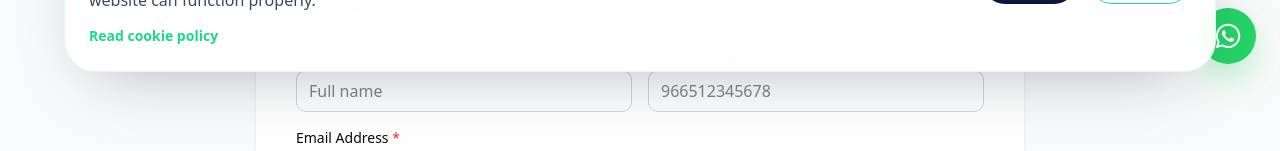
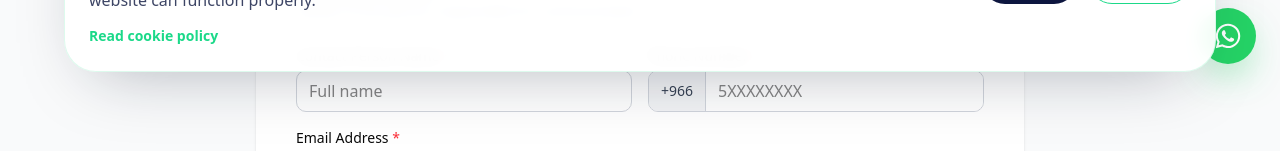
Before and after one commit to vego-group/vego-sa-website, a Next.js app: page /en/companies-register in a window 1280 px wide. Shown: the part 712-863 px from the top of the page. Built offline with nearby package versions, Linux system fonts and the light colour scheme; no server answers.

Commit message:
Update companies-register page

```diff
--- a/src/components/site/companies-register/companies-register-form.tsx
+++ b/src/components/site/companies-register/companies-register-form.tsx
@@ -6,7 +6,6 @@ import { zodResolver } from "@hookform/resolvers/zod";
 import { useTranslations } from "next-intl";
 import {
   companiesRegisterSchema,
-  normalizeSaudiPhone,
   type CompaniesRegisterSchema,
 } from "@/schemas/companies-register";
 import { useRegisterCompany } from "@/hooks/api/companies-register";
@@ -46,13 +45,7 @@ export const CompaniesRegisterForm = () => {
     setSubmitError(null);
 
     try {
-      // normalize phone to 9665XXXXXXXX before submit (matches schema regex)
-      const normalizedValues: CompaniesRegisterSchema = {
-        ...values,
-        contact_phone: normalizeSaudiPhone(values.contact_phone),
-      };
-
-      const response = await mutateAsync(normalizedValues);
+      const response = await mutateAsync(values);
 
       // safeApi returns { ok: boolean, status: number, data?, error?, message }
       if (!response.ok) {
@@ -144,8 +137,34 @@ export const CompaniesRegisterForm = () => {
             <input
               id="commercial_reg_no"
               type="text"
-              {...register("commercial_reg_no")}
-              placeholder="CR1234567890"
+              dir="ltr"
+              inputMode="numeric"
+              maxLength={10}
+              {...register("commercial_reg_no", {
+                setValueAs: (v) => String(v ?? "").replace(/\D/g, ""),
+              })}
+              onKeyDown={(e) => {
+                const allowedKeys = [
+                  "Backspace",
+                  "Delete",
+                  "Tab",
+                  "Escape",
+                  "Enter",
+                  "ArrowLeft",
+                  "ArrowRight",
+                  "ArrowUp",
+                  "ArrowDown",
+                  "Home",
+                  "End",
+                ];
+                if (allowedKeys.includes(e.key) || e.ctrlKey || e.metaKey) {
+                  return;
+                }
+                if (!/^\d$/.test(e.key)) {
+                  e.preventDefault();
+                }
+              }}
+              placeholder="1234567890"
               className="w-full rounded-lg border border-gray-300 px-3 py-2 outline-none focus:border-primary focus:ring-1 focus:ring-primary"
             />
             {errors.commercial_reg_no && (
@@ -163,7 +182,33 @@ export const CompaniesRegisterForm = () => {
             <input
               id="tax_id"
               type="text"
-              {...register("tax_id")}
+              dir="ltr"
+              inputMode="numeric"
+              maxLength={15}
+              {...register("tax_id", {
+                setValueAs: (v) => String(v ?? "").replace(/\D/g, ""),
+              })}
+              onKeyDown={(e) => {
+                const allowedKeys = [
+                  "Backspace",
+                  "Delete",
+                  "Tab",
+                  "Escape",
+                  "Enter",
+                  "ArrowLeft",
+                  "ArrowRight",
+                  "ArrowUp",
+                  "ArrowDown",
+                  "Home",
+                  "End",
+                ];
+                if (allowedKeys.includes(e.key) || e.ctrlKey || e.metaKey) {
+                  return;
+                }
+                if (!/^\d$/.test(e.key)) {
+                  e.preventDefault();
+                }
+              }}
               placeholder="300123456700003"
               className="w-full rounded-lg border border-gray-300 px-3 py-2 outline-none focus:border-primary focus:ring-1 focus:ring-primary"
             />
@@ -212,15 +257,70 @@ export const CompaniesRegisterForm = () => {
             <label htmlFor="contact_phone" className="mb-1 block text-sm font-medium">
               {t("fields.contactPhone")} <span className="text-red-500">*</span>
             </label>
-            <input
-              id="contact_phone"
-              type="tel"
-              dir="ltr"
-              {...register("contact_phone", {
-                setValueAs: (v) => normalizeSaudiPhone(v),
-              })}
-              placeholder="966512345678"
-              className="w-full rounded-lg border border-gray-300 px-3 py-2 outline-none focus:border-primary focus:ring-1 focus:ring-primary"
+            <Controller
+              name="contact_phone"
+              control={control}
+              render={({ field }) => {
+                // Strip the "966" prefix from the stored value to display only 9 digits
+                const localDigits = (field.value || "").replace(/^966/, "");
+
+                return (
+                  <div
+                    dir="ltr"
+                    className="flex items-stretch overflow-hidden rounded-lg border border-gray-300 focus-within:border-primary focus-within:ring-1 focus-within:ring-primary"
+                  >
+                    <span className="flex select-none items-center justify-center bg-gray-100 px-3 text-sm font-medium text-gray-700 border-e border-gray-300">
+                      +966
+                    </span>
+                    <input
+                      id="contact_phone"
+                      type="tel"
+                      dir="ltr"
+                      inputMode="numeric"
+                      autoComplete="tel-national"
+                      maxLength={9}
+                      value={localDigits}
+                      onChange={(e) => {
+                        // keep digits only, max 9
+                        const onlyDigits = e.target.value
+                          .replace(/\D/g, "")
+                          .slice(0, 9);
+                        // store with 966 prefix to match schema regex /^9665\d{8}$/
+                        field.onChange(onlyDigits ? `966${onlyDigits}` : "");
+                      }}
+                      onBlur={field.onBlur}
+                      onKeyDown={(e) => {
+                        // block non-digit keys (allow control keys)
+                        const allowedKeys = [
+                          "Backspace",
+                          "Delete",
+                          "Tab",
+                          "Escape",
+                          "Enter",
+                          "ArrowLeft",
+                          "ArrowRight",
+                          "ArrowUp",
+                          "ArrowDown",
+                          "Home",
+                          "End",
+                        ];
+                        if (
+                          allowedKeys.includes(e.key) ||
+                          e.ctrlKey ||
+                          e.metaKey
+                        ) {
+                          return;
+                        }
+                        if (!/^\d$/.test(e.key)) {
+                          e.preventDefault();
+                        }
+                      }}
+                      placeholder="5XXXXXXXX"
+                      className="w-full bg-white px-3 py-2 outline-none"
+                    />
+                  </div>
+                );
+              }}
             />
             {errors.contact_phone && (
               <p className="mt-1 text-xs text-red-500">
--- a/src/messages/en.json
+++ b/src/messages/en.json
@@ -988,15 +988,14 @@
       "contactPersonNameMax": "Name is too long",
       "emailRequired": "Email is required",
       "emailInvalid": "Invalid email address",
-      "commercialRegNoMin": "Commercial registration number is too short",
-      "commercialRegNoMax": "Commercial registration number is too long",
+      "commercialRegNoInvalid": "Commercial registration number must be exactly 10 digits",
       "fileRequired": "File is required",
       "fileTooLarge": "File size must not exceed 10MB",
       "fileInvalidType": "Unsupported file type. Use PDF, JPG or PNG",
       "addressMax": "Address is too long",
       "cityMax": "City name is too long",
       "regionMax": "Region name is too long",
-      "taxIdMax": "Tax ID is too long",
+      "taxIdInvalid": "Tax ID must be exactly 15 digits",
       "mustBeNumber": "Must be a number",
       "mustBeInteger": "Must be a whole number",
       "mustBePositive": "Must be a positive number",
--- a/src/schemas/companies-register.ts
+++ b/src/schemas/companies-register.ts
@@ -67,8 +67,8 @@ const companiesRegisterSchema = z.object({
   commercial_reg_no: z
     .string()
     .trim()
-    .min(3, "validation.commercialRegNoMin")
-    .max(50, "validation.commercialRegNoMax"),
+    .min(1, "validation.required")
+    .regex(/^\d{10}$/, "validation.commercialRegNoInvalid"),
 
   commercial_reg_file: fileValidator,
 
@@ -79,7 +79,12 @@ const companiesRegisterSchema = z.object({
   address: z.string().trim().max(255, "validation.addressMax").optional(),
   city: z.string().trim().max(100, "validation.cityMax").optional(),
   region: z.string().trim().max(100, "validation.regionMax").optional(),
-  tax_id: z.string().trim().max(50, "validation.taxIdMax").optional(),
+  tax_id: z
+    .string()
+    .trim()
+    .regex(/^\d{15}$/, "validation.taxIdInvalid")
+    .optional()
+    .or(z.literal("")),
 
   max_motorcycles: z
     .number("validation.mustBeNumber")
```
Also changed, not shown: src/messages/ar.json.
